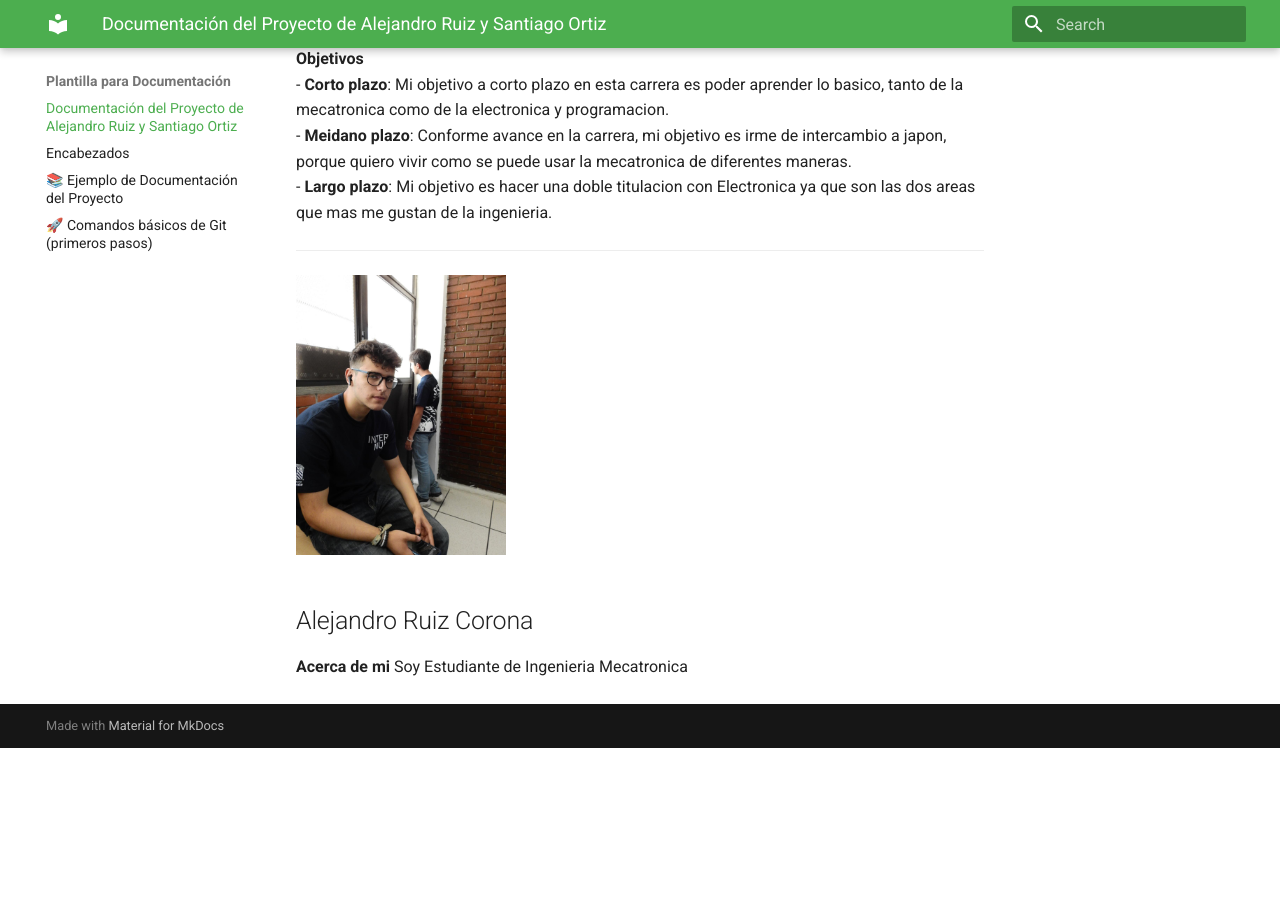
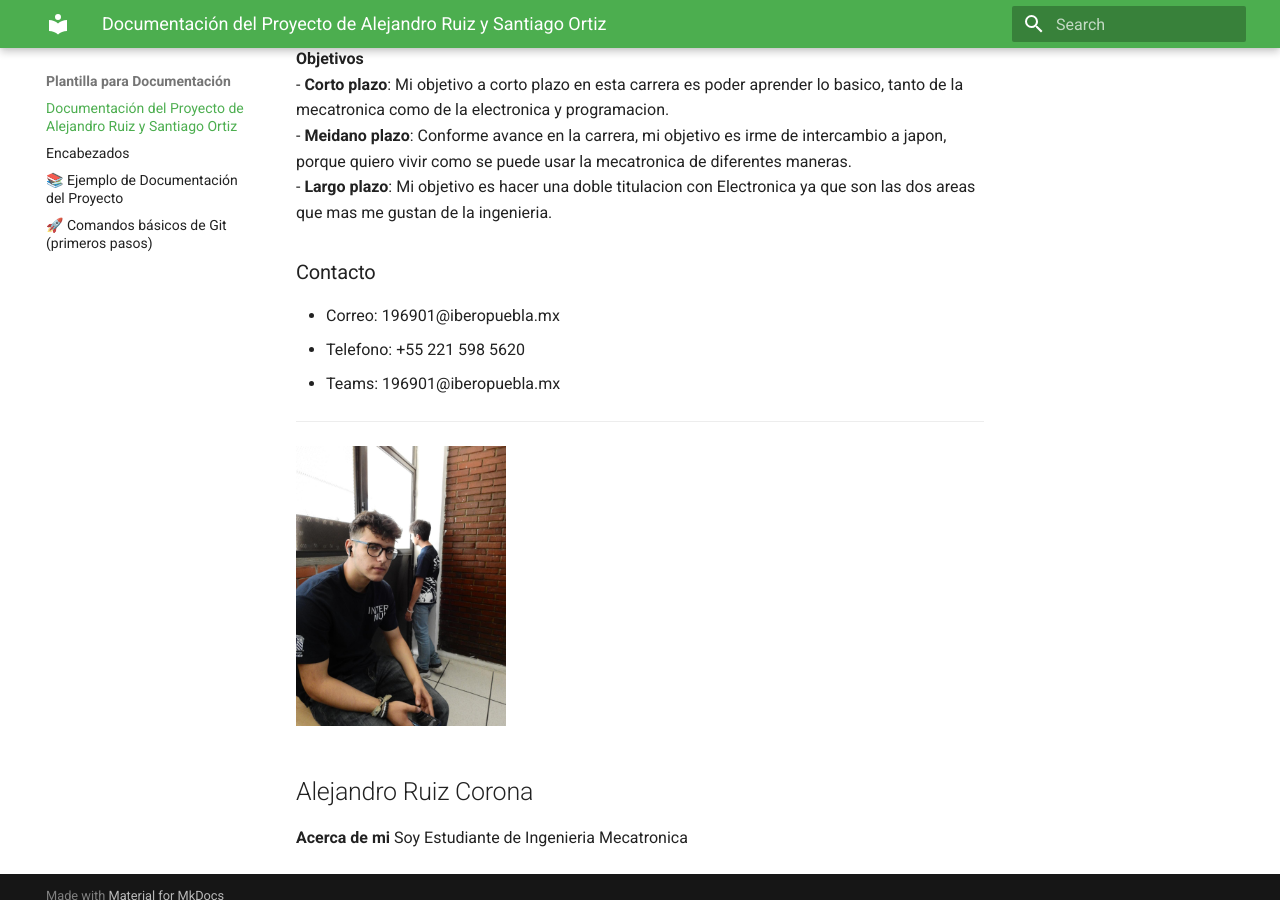
Before and after one commit to Peppa833/Mecatronica, an MkDocs documentation site: the page built from docs/index.md, in a window 1280 px wide and 900 px high, scrolled down 1412 px. Built offline with MkDocs 1.6.1 and Material for MkDocs 9.7.7, drawn with Linux system fonts in a browser that asks for light colours; before the commit the page ends 2160 px from its top, so only the background shows below that.

Commit message:
Contacto

```diff
--- a/docs/index.md
+++ b/docs/index.md
@@ -30,6 +30,11 @@ El viaje a japon me permitio ver que hay mucho mas de lo que uno cree conocer, v
 - **Meidano plazo**: Conforme avance en la carrera, mi objetivo es irme de intercambio a japon, porque quiero vivir como se puede usar la mecatronica de diferentes maneras.
 - **Largo plazo**: Mi objetivo es hacer una doble titulacion con Electronica ya que son las dos areas que mas me gustan de la ingenieria.
 
+### Contacto
+- Correo: 196901@iberopuebla.mx
+- Telefono: +55 221 598 5620
+- Teams: 196901@iberopuebla.mx
+
 ---
 
 <img src="recursos/imgs/alex.jpeg" alt="Diagrama del sistema" width="210">
```
